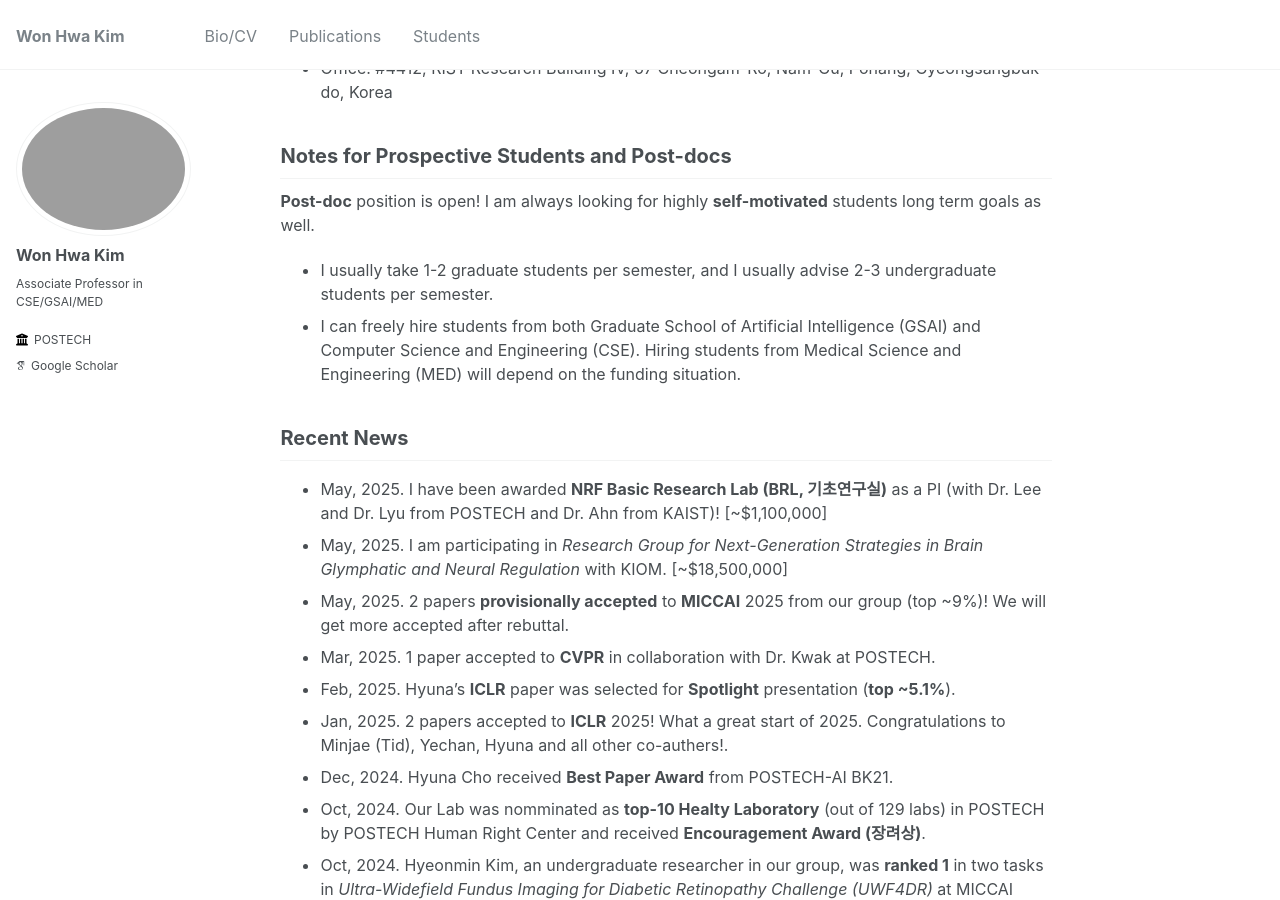
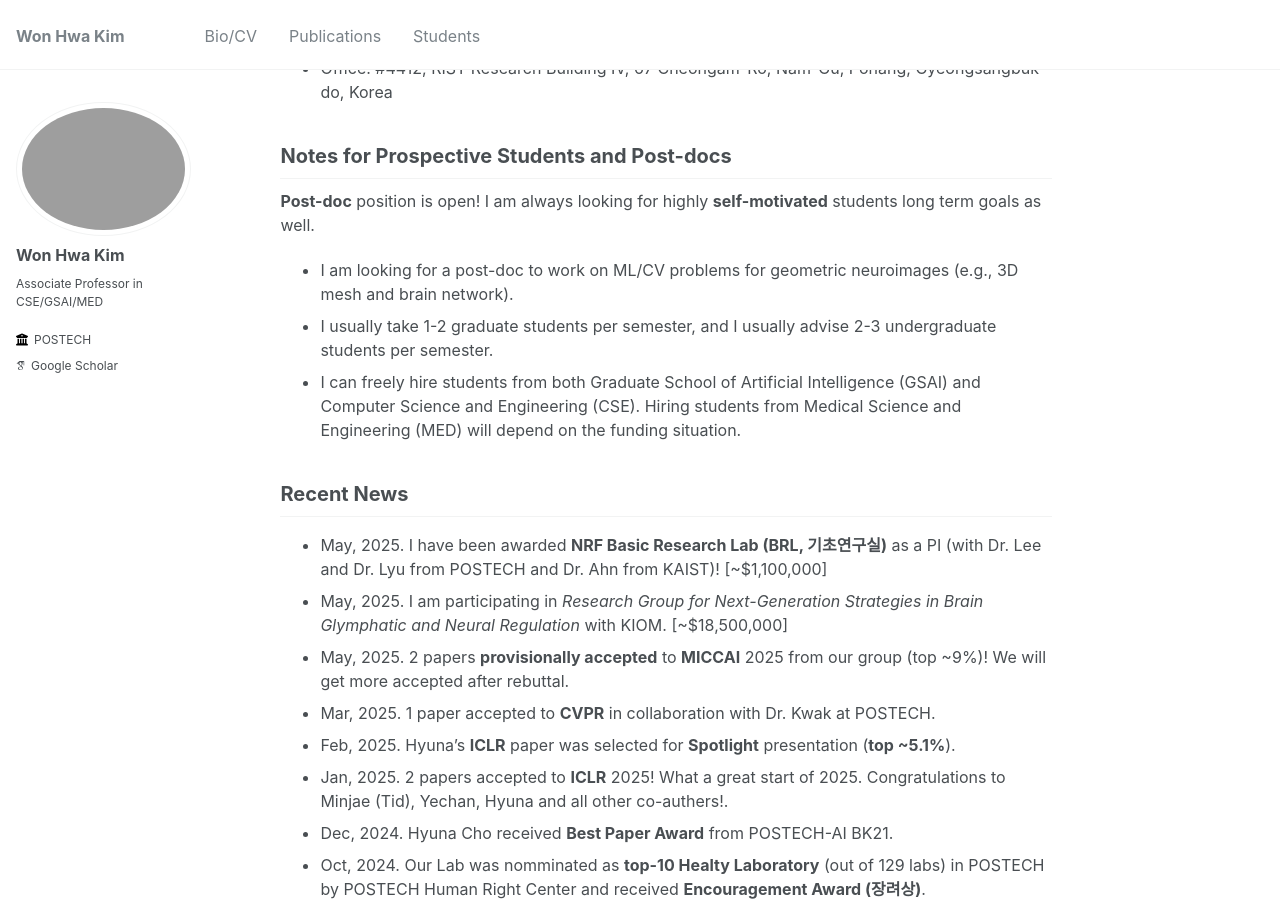
Before and after one commit to wwplato/wwplato.github.io, a Jekyll site: the page built from _pages/about.md, in a window 1280 px wide and 900 px high, scrolled down 361 px. Built offline with Jekyll 4.4.1, drawn with Linux system fonts in a browser that asks for light colours; some web fonts are replaced.

Commit message:
Update about.md

```diff
--- a/_pages/about.md
+++ b/_pages/about.md
@@ -23,6 +23,7 @@ Contact
 Notes for Prospective Students and Post-docs
 -----
 **Post-doc** position is open! I am always looking for highly **self-motivated** students long term goals as well.
+* I am looking for a post-doc to work on ML/CV problems for geometric neuroimages (e.g., 3D mesh and brain network).
 * I usually take 1-2 graduate students per semester, and I usually advise 2-3 undergraduate students per semester.
 * I can freely hire students from both Graduate School of Artificial Intelligence (GSAI) and Computer Science and Engineering (CSE). Hiring students from Medical Science and Engineering (MED) will depend on the funding situation.
 <!-- I do not hire summer or winter interns as I make several (business) trips during those times.   -->
```
